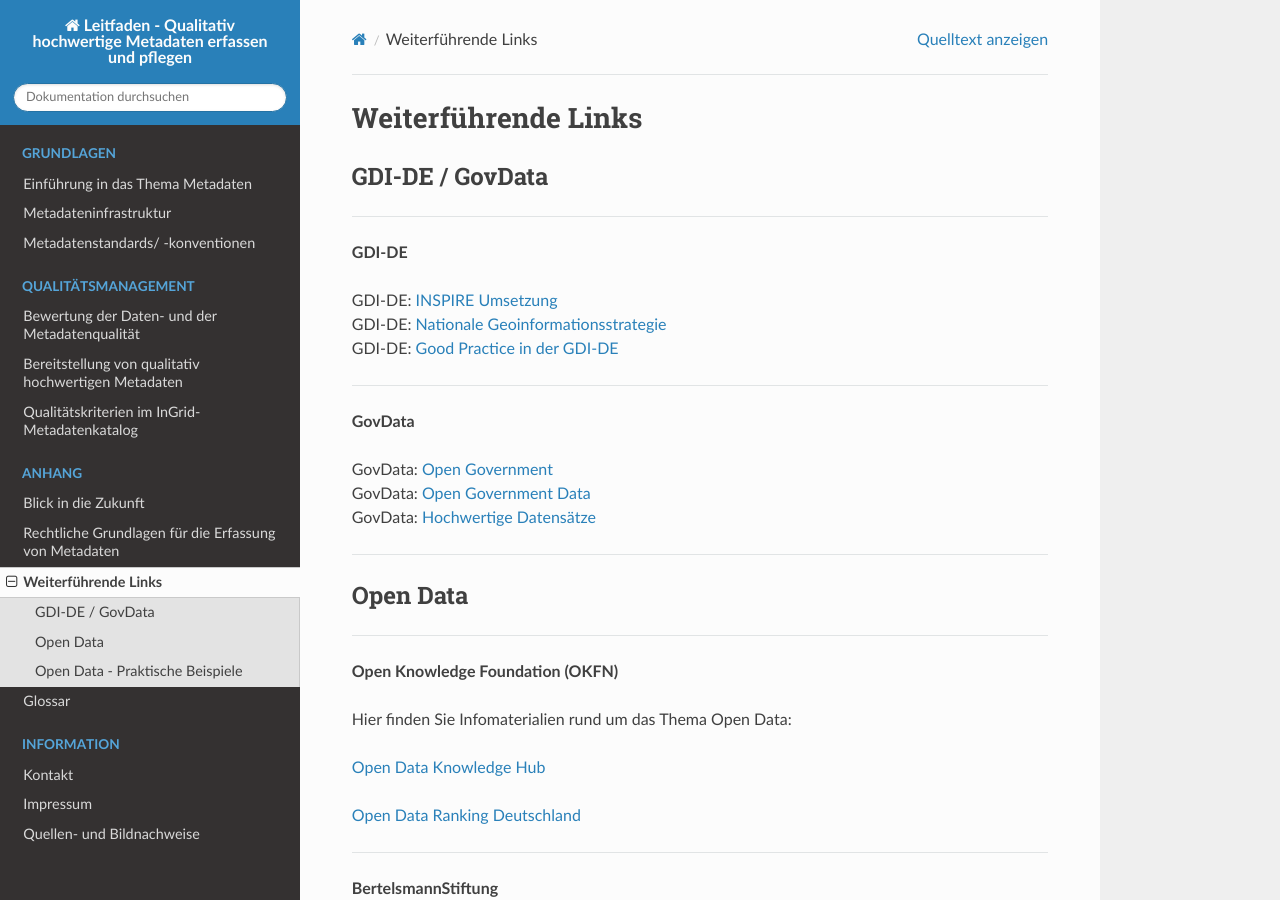
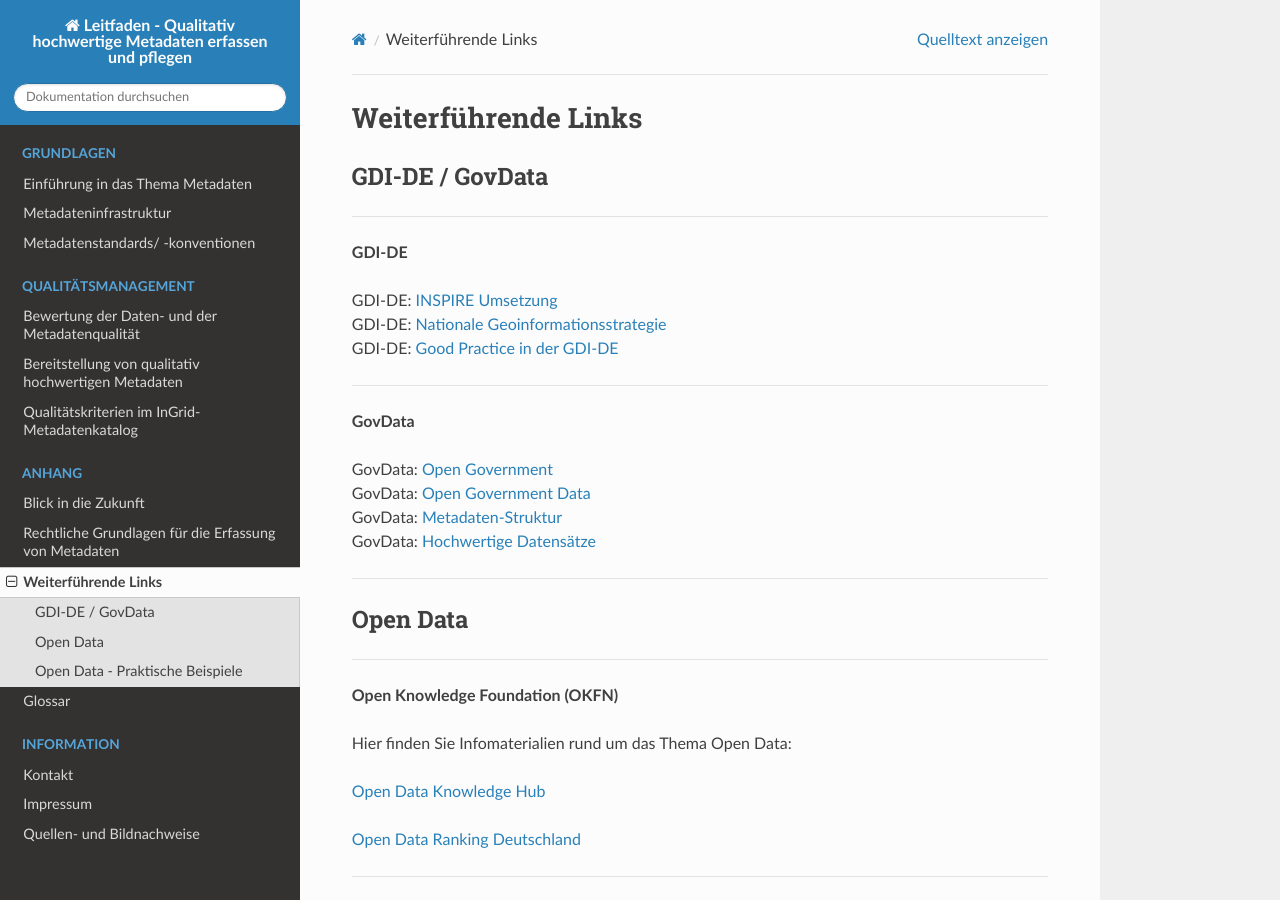
Before and after one commit to tomiwo/ingrid-mdk-st-high-quality-metadata, a Sphinx documentation site: the page built from docs/anhang/links.rst, in a window 1280 px wide and 900 px high. Built offline with Sphinx 7.4.7 and the Read the Docs theme 3.1.0, drawn with Linux system fonts in a browser that asks for light colours.

Commit message:
Update links.rst

```diff
--- a/docs/anhang/links.rst
+++ b/docs/anhang/links.rst
@@ -20,6 +20,7 @@
 
 | GovData: `Open Government <https://www.govdata.de/informationen/open-government>`_
 | GovData: `Open Government Data <https://www.govdata.de/informationen/datenbereitsteller>`_
+| GovData: `Metadaten-Struktur <https://www.govdata.de/informationen/metadatenschema>`_
 | GovData: `Hochwertige Datensätze <https://www.govdata.de/informationen/hochwertige-datensaetze>`_
 
 -----------------------------------------------------------------------------
```
